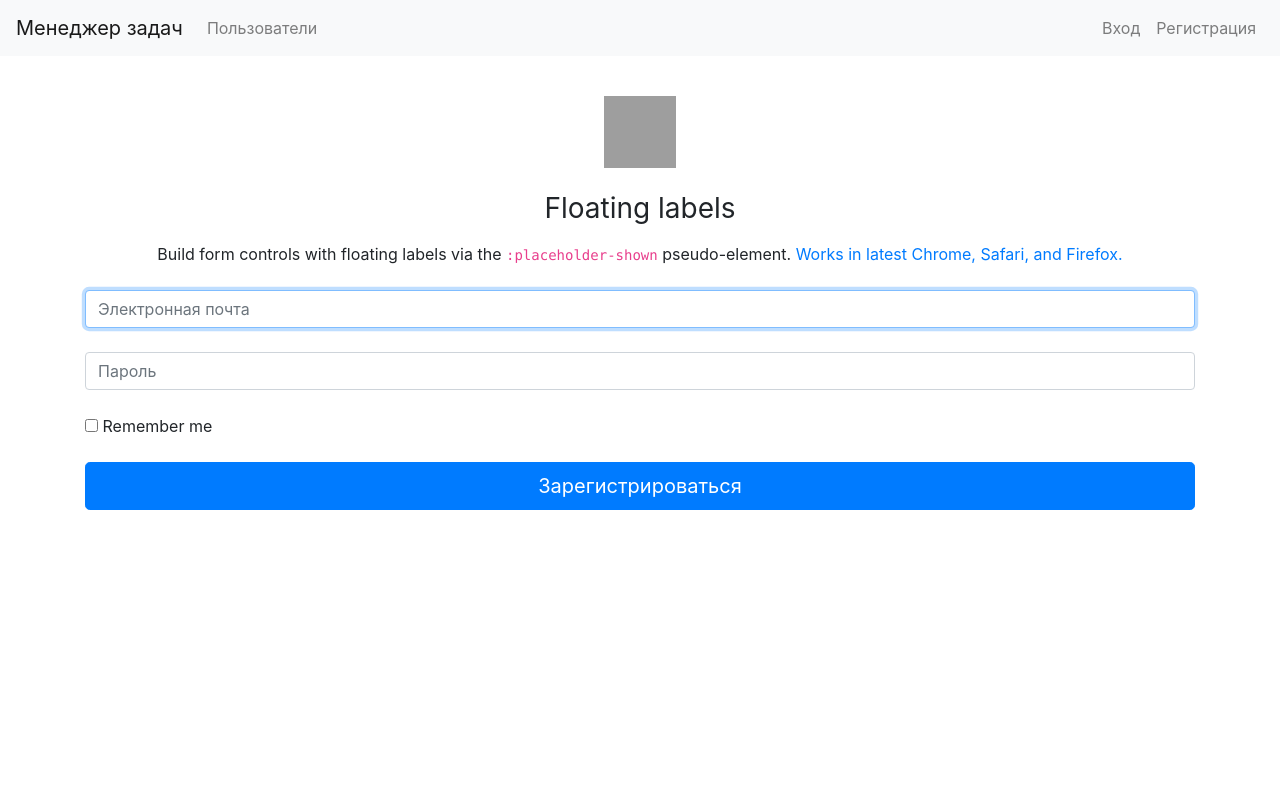
After one commit to siderai/python-project-lvl4, a Django app: page /users/create/ in a window 1280 px wide. The commit adds this page. Run offline with Django 3.2, Linux system fonts and the light colour scheme; some libraries are stand-ins or nearby versions; grey boxes are pictures that could not be loaded.

Commit message:
Add some views and template samples

```diff
--- a/pyproject.toml
+++ b/pyproject.toml
@@ -8,8 +8,10 @@ authors = ["Alexander Sidorov <pl4zie@gmail.com>"]
 python = "^3.8"
 python-dotenv = "^0.19.2"
 Django = "^4.0.2"
+django-bootstrap4 = "^22.1"
 
 [tool.poetry.dev-dependencies]
+flake8 = "^4.0.1"
 
 [build-system]
 requires = ["poetry-core>=1.0.0"]
--- /dev/null
+++ b/task_manager/templates/create-user.html
@@ -0,0 +1,84 @@
+<!doctype html>
+<html lang="en">
+  <head>
+    <meta name="viewport" content="width=device-width, initial-scale=1, shrink-to-fit=no">
+    <title>Менеджер задач Hexlet</title>
+    <link crossorigin="anonymous" href="https://stackpath.bootstrapcdn.com/bootstrap/4.5.2/css/bootstrap.min.css" integrity="sha384-JcKb8q3iqJ61gNV9KGb8thSsNjpSL0n8PARn9HuZOnIxN0hoP+VmmDGMN5t9UJ0Z" rel="stylesheet">
+    <script crossorigin="anonymous" integrity="sha384-ZvpUoO/+PpLXR1lu4jmpXWu80pZlYUAfxl5NsBMWOEPSjUn/6Z/hRTt8+pR6L4N2" src="https://code.jquery.com/jquery-3.5.1.min.js"></script>
+<script crossorigin="anonymous" integrity="sha384-Q6E9RHvbIyZFJoft+2mJbHaEWldlvI9IOYy5n3zV9zzTtmI3UksdQRVvoxMfooAo" src="https://cdn.jsdelivr.net/npm/popper.js@1.16.0/dist/umd/popper.min.js"></script>
+<script crossorigin="anonymous" integrity="sha384-B4gt1jrGC7Jh4AgTPSdUtOBvfO8shuf57BaghqFfPlYxofvL8/KUEfYiJOMMV+rV" src="https://stackpath.bootstrapcdn.com/bootstrap/4.5.2/js/bootstrap.min.js"></script>
+  </head>
+  <body class="d-flex flex-column min-vh-100">
+    <nav class="navbar navbar-expand-lg navbar-light bg-light mb-3">
+      <a class="navbar-brand" href="/">Менеджер задач</a>
+      <button class="navbar-toggler" data-toggle="collapse" data-target="#navbarToggleExternalContent">
+        <span class="navbar-toggler-icon"></span>
+      </button>
+      <div class="collapse navbar-collapse" id="navbarToggleExternalContent">
+        <ul class="navbar-nav mr-auto">
+          <li class="nav-item">
+            <a class="nav-link" href="/users/">Пользователи</a>
+          </li>
+
+        </ul>
+        <ul class="navbar-nav">
+
+            <li class="nav-item">
+              <a class="nav-link" href="/login/">Вход</a>
+            </li>
+            <li class="nav-item">
+              <a class="nav-link" href="/users/create/">Регистрация</a>
+            </li>
+
+        </ul>
+      </div>
+    </nav>
+    <div class="container wrapper flex-grow-1">
+
+      <h1 class="my-4"></h1>
+
+      <!-- <head>
+        <meta charset="utf-8">
+        <meta name="viewport" content="width=device-width, initial-scale=1, shrink-to-fit=no">
+        <meta name="description" content="">
+        <meta name="author" content="">
+        <link rel="icon" href="/docs/4.0/assets/img/favicons/favicon.ico">
+
+        <title>Floating labels example for Bootstrap</title> -->
+
+        <!-- <link rel="canonical" href="https://getbootstrap.com/docs/4.0/examples/floating-labels/"> -->
+
+        <!-- Bootstrap core CSS -->
+        <!-- <link href="https://getbootstrap.com/docs/4.0/dist/css/bootstrap.min.css" rel="stylesheet"> -->
+
+        <!-- Custom styles for this template -->
+        <!-- <link href="https://getbootstrap.com/docs/4.0/examples/floating-labels/floating-labels.css" rel="stylesheet">
+      </head> -->
+
+
+    <form class="form-signin">
+      <div class="text-center mb-4">
+        <img class="mb-4" src="https://getbootstrap.com/docs/4.0/assets/brand/bootstrap-solid.svg" alt="" width="72" height="72">
+        <h1 class="h3 mb-3 font-weight-normal">Floating labels</h1>
+        <p>Build form controls with floating labels via the <code>:placeholder-shown</code> pseudo-element. <a href="https://caniuse.com/#feat=css-placeholder-shown">Works in latest Chrome, Safari, and Firefox.</a></p>
+      </div>
+
+      <div class="form-label-group">
+        <input type="email" id="inputEmail" class="form-control" placeholder="Электронная почта" required autofocus>
+        <label for="inputEmail"></label>
+      </div>
+
+      <div class="form-label-group">
+        <input type="password" id="inputPassword" class="form-control" placeholder="Пароль" required>
+        <label for="inputPassword"></label>
+      </div>
+
+      <div class="checkbox mb-3">
+        <label>
+          <input type="checkbox" value="remember-me"> Remember me
+        </label>
+      </div>
+      <button class="btn btn-lg btn-primary btn-block" type="submit">Зарегистрироваться</button>
+    </form>
+  </body>
+</html>
--- a/task_manager/templates/index.html
+++ b/task_manager/templates/index.html
@@ -36,12 +36,6 @@
     <div class="container wrapper flex-grow-1">
 
 
-
-      <h1 class="my-4">
-
-
-      </h1>
-
 <h1 class="my-4"></h1>
 <div class="card">
   <div class="card-body p-5 bg-light">
--- a/task_manager/urls.py
+++ b/task_manager/urls.py
@@ -18,7 +18,14 @@ from django.urls import path
 
 from task_manager import views
 
+
 urlpatterns = [
     path('admin/', admin.site.urls),
-    path('', views.index, name='index'),
+    path('', views.Index.as_view()),
+    path('users/', views.Users.as_view()),
+    path('users/create/', views.CreateUser.as_view()),
+    # path('users/<int:pk>/update/'),
+    # path('users/<int:pk>/delete/'),
+    # path('login/'),
+    # path('logout/'),
 ]
--- a/task_manager/views.py
+++ b/task_manager/views.py
@@ -1,5 +1,44 @@
-from django.shortcuts import render
+from django.contrib.auth import login, authenticate, get_user_model
+from django.contrib.auth.forms import UserCreationForm
+from django.shortcuts import render, redirect
+from django.views import View
 
 
-def index(request):
-    return render(request, 'index.html')
+class Index(View):
+    def get(self, request):
+        return render(request, 'index.html')
+
+
+class Users(View):
+    def get(self, request):
+        # User = get_user_model()
+        # users = User.objects.all()
+        return render(request, 'users.html')
+
+
+class CreateUser(View):
+    def get(self, request):
+        form = UserCreationForm()
+        return render(request, 'create-user.html', {'form': form})
+
+    def post(self, request):
+        form = UserCreationForm(request)
+        if form.id_valid():
+            form.save()
+            username = form.cleaned_data.get('username')
+            password = form.cleaned_data.get('password1')
+            user = authenticate((username, password))
+            login(request, user)
+            return redirect('')
+        # else:
+        #     form = UserCreationForm()
+        # return render(request, 'signup.html', {'form': form})
+
+
+
+            # user = User.objects.create_user(username, email, password)
+            # user.save()
+
+
+class Login(View):
+    pass
```
Also changed, not shown: task_manager/settings.py (+1 -39 lines), task_manager/templates/users.html (added, +169 -0 lines), 3 other files.
